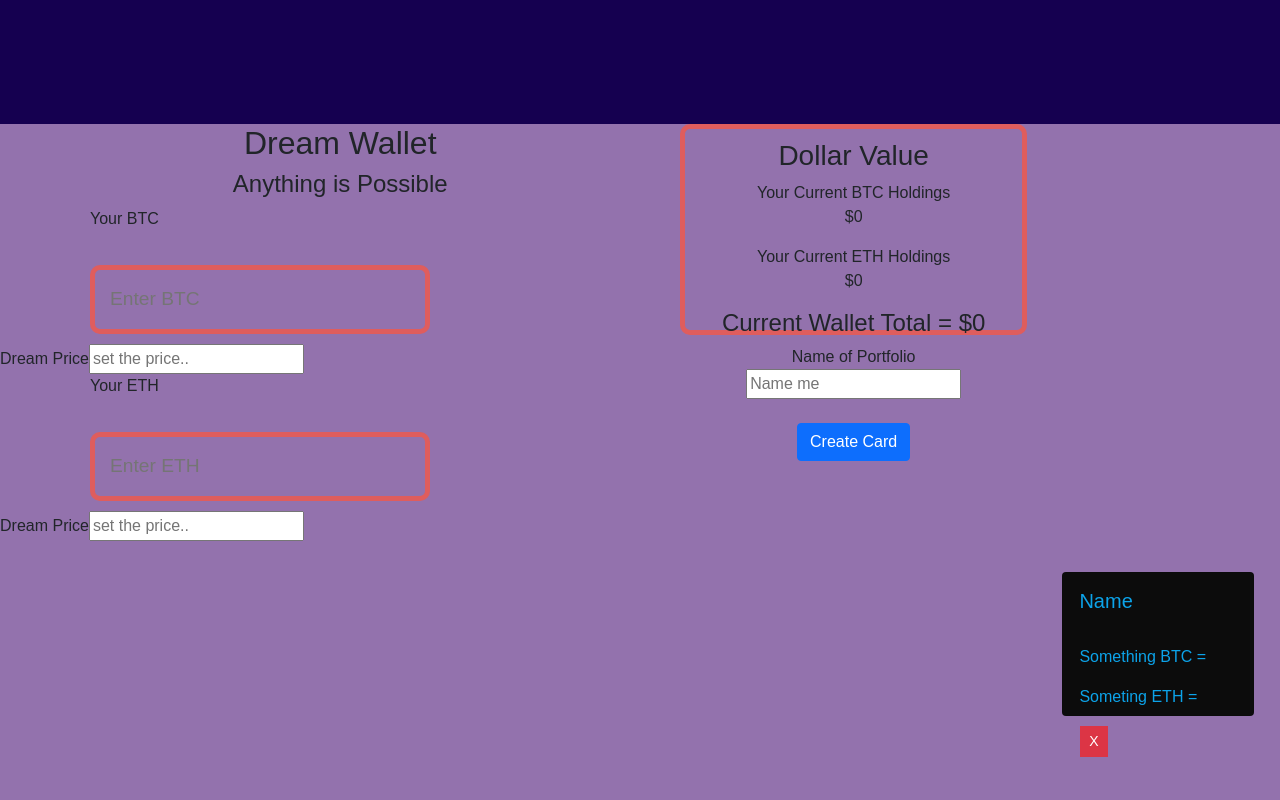
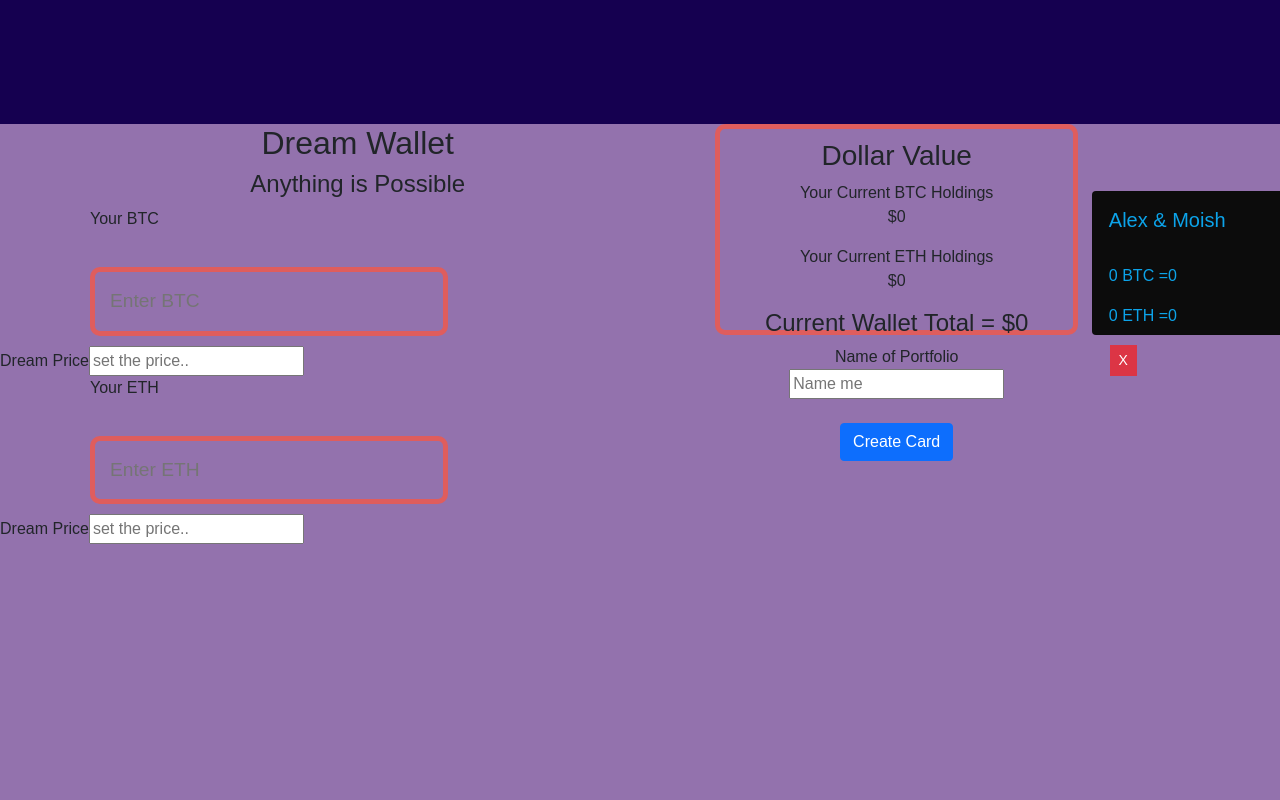
Before and after one commit to AlexManzi/Cryptonaire, a React (Create React App) app: page / in a window 1280 px wide. Shown: the part 1380-2180 px from the top of the page. Built offline with nearby package versions, Linux system fonts and the light colour scheme; no server answers; data requests are answered from the project's data file.

Commit message:
JSON UP and Running

```diff
--- a/db.json
+++ b/db.json
@@ -6,7 +6,7 @@
       "DreamBTCAmount": 0,
       "EthTotal": 0,
       "BTCTotal": 0,
-      "Name": "Card"
+      "name": "Alex & Moish"
     }
   ]
 }
--- a/src/ActualWallet.js
+++ b/src/ActualWallet.js
@@ -1,12 +1,12 @@
 import React from 'react'
-import CurrencyFormat from 'react-currency-format';
+// import CurrencyFormat from 'react-currency-format';
 
 function ActualWallet({ data, handleBitcoinCalculation, userBitcoinTotal, handleEthereumCalculation, userEthereumTotal}) {
   let totalBTC = userBitcoinTotal
   let totalETH = userEthereumTotal
 
 
-  console.log(data.bitcoin.usd_market_cap)
+  // console.log(data.bitcoin.usd_market_cap)
 
   let totalWallet = (totalBTC + totalETH)
   return (
--- a/src/App.js
+++ b/src/App.js
@@ -14,12 +14,13 @@ function App() {
 
 
   useEffect(() => {
-    fetch('http://localhost:3000/cryptoCard')
+    fetch('http://localhost:8001/cryptoCard')
     .then(resp => resp.json())
     .then(card => {
       setCardArray(card)
     })
   }, [])
+
 
 
 
--- a/src/CryptoCard.js
+++ b/src/CryptoCard.js
@@ -1,14 +1,17 @@
 import React from 'react'
 
-function CryptoCard() {
+function CryptoCard({card}) {
+
+  console.log({card});
+
   return (
     <>
  <div id="CryptoCard" className="card">
   <div className="card-body">
-    <h5 className="card-title">Name</h5>
+    <h5 className="card-title">{card.name}</h5>
     <br></br>
-    <p>Something BTC =</p>
-    <p> Someting ETH =</p>
+    <p>{card.DreamBTCAmount} BTC ={card.BTCTotal}</p>
+    <p> {card.DreamEthAmount} ETH ={card.EthTotal}</p>
     <a id='deletebttn' href="#" className="btn btn-danger btn-sm rounded-0">X</a>
   </div>
 </div>
--- a/src/DreamWallet.js
+++ b/src/DreamWallet.js
@@ -4,6 +4,14 @@ import CryptoCard from './CryptoCard'
 //
 
 function DreamWallet({cardArray}) {
+
+  let mappedJson = cardArray.map((card)=> {
+    return <CryptoCard
+    key={card.id}
+    card={card}
+    />
+  })
+
   const [DreamBTCAmount, setDreamBTCAmount] = useState(null);
   const [BTCPrice, setBTCPrice] = useState(null)
   const [DreamEthAmount, setDreamEthAmount] = useState (null);
@@ -63,7 +71,10 @@ function DreamWallet({cardArray}) {
               <br /><br />
               <button className='btn btn-primary'>Create Card</button>
         </div>
-          <CryptoCard />
+        <div>
+          {mappedJson}
+        </div>
+
       </div>
     </>
   )
```
